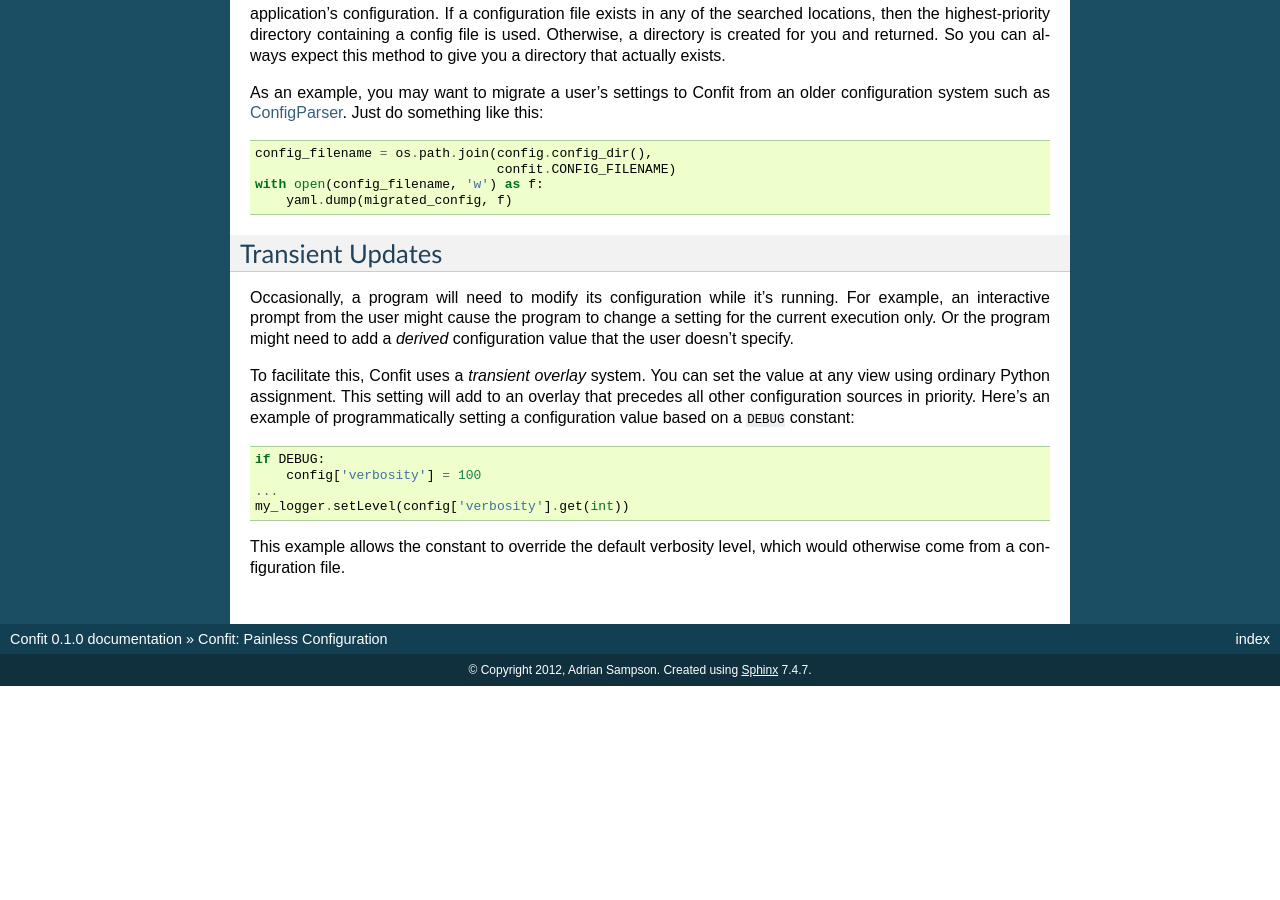
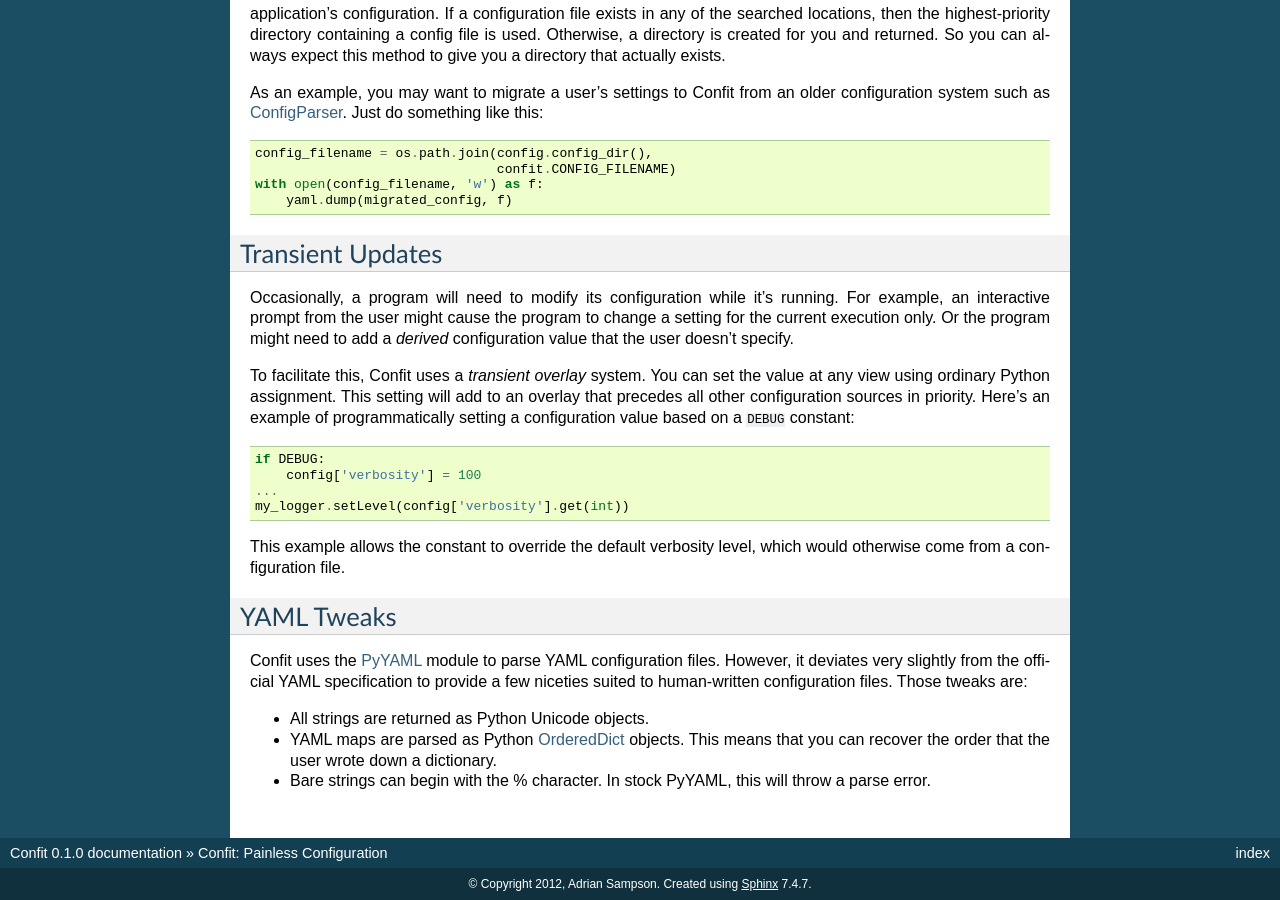
Before and after one commit to beetbox/confuse, a Sphinx documentation site: the page built from docs/index.rst, in a window 1280 px wide and 900 px high, scrolled down 2819 px. Built offline with Sphinx 7.4.7, drawn with Linux system fonts in a browser that asks for light colours; before the commit the page ends 3505 px from its top, so only the background shows below that.

Commit message:
tweak YAML parser to allow % on bare strings

```diff
--- a/docs/index.rst
+++ b/docs/index.rst
@@ -232,3 +232,21 @@
 
 This example allows the constant to override the default verbosity
 level, which would otherwise come from a configuration file.
+
+
+YAML Tweaks
+-----------
+
+Confit uses the `PyYAML`_ module to parse YAML configuration files. However, it
+deviates very slightly from the official YAML specification to provide a few
+niceties suited to human-written configuration files. Those tweaks are:
+
+.. _pyyaml: http://pyyaml.org/
+
+- All strings are returned as Python Unicode objects.
+- YAML maps are parsed as Python `OrderedDict`_ objects. This means that you
+  can recover the order that the user wrote down a dictionary.
+- Bare strings can begin with the % character. In stock PyYAML, this will throw
+  a parse error.
+
+.. _OrderedDict: http://docs.python.org/2/library/collections.html#collections.OrderedDict
```
Also changed, not shown: confit.py (+12 -2 lines), 1 other file.
